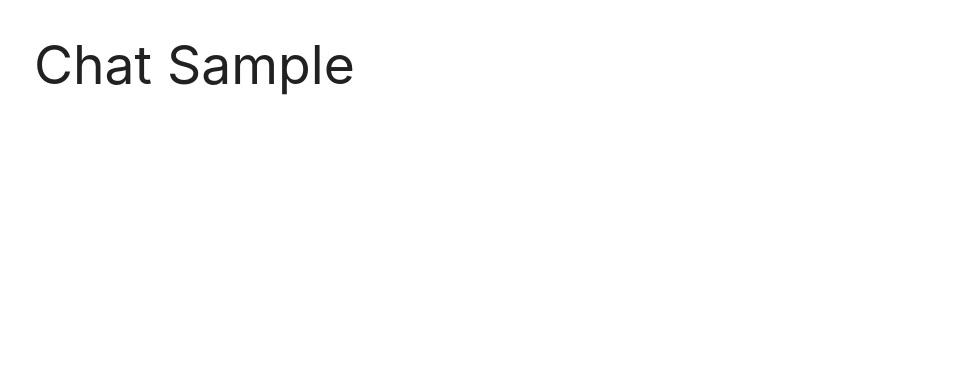
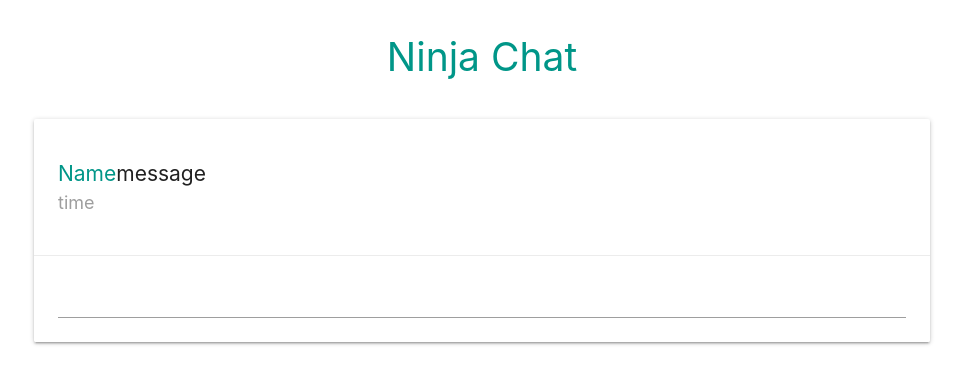
Before and after one commit to tatsurodev/ninja-chat, a Vue app: page /#/ in a window 1280 px wide. Both pictures are taken after typing "Sample" into the empty fields and a click on the button "ENTER CHAT". Shown: the top 384 px of the page, without its empty margins (158-1121 px from the left). Built offline with nearby package versions, Linux system fonts and the light colour scheme.

Commit message:
Chatコンポーネントのレイアウト大枠作成(64)

```diff
--- a/src/components/Chat.vue
+++ b/src/components/Chat.vue
@@ -1,6 +1,22 @@
 <template>
   <div class="chat container">
-    <h2>Chat {{ this.name }}</h2>
+    <h2 class="center teal-text">Ninja Chat</h2>
+    <div class="card">
+      <div class="card-content">
+        <ul class="messages">
+          <!-- firestoreから取得したデータを繰り返し表示-->
+          <li>
+            <span class="teal-text">Name</span>
+            <span class="gray-text text-darken-3">message</span>
+            <span class="grey-text time">time</span>
+          </li>
+        </ul>
+      </div>
+      <div class="card-action">
+        <!-- チャット送信用のフォームをコンポーネントで表示 -->
+        <input type="text">
+      </div>
+    </div>
   </div>
 </template>
 <script>
@@ -13,4 +29,15 @@
 };
 </script>
 <style>
+.chat h2 {
+  font-size: 2.6em;
+  margin-bottom: 40px;
+}
+.chat span {
+  font-size: 1.4em;
+}
+.chat .time {
+  display: block;
+  font-size: 1.2em;
+}
 </style>
```
